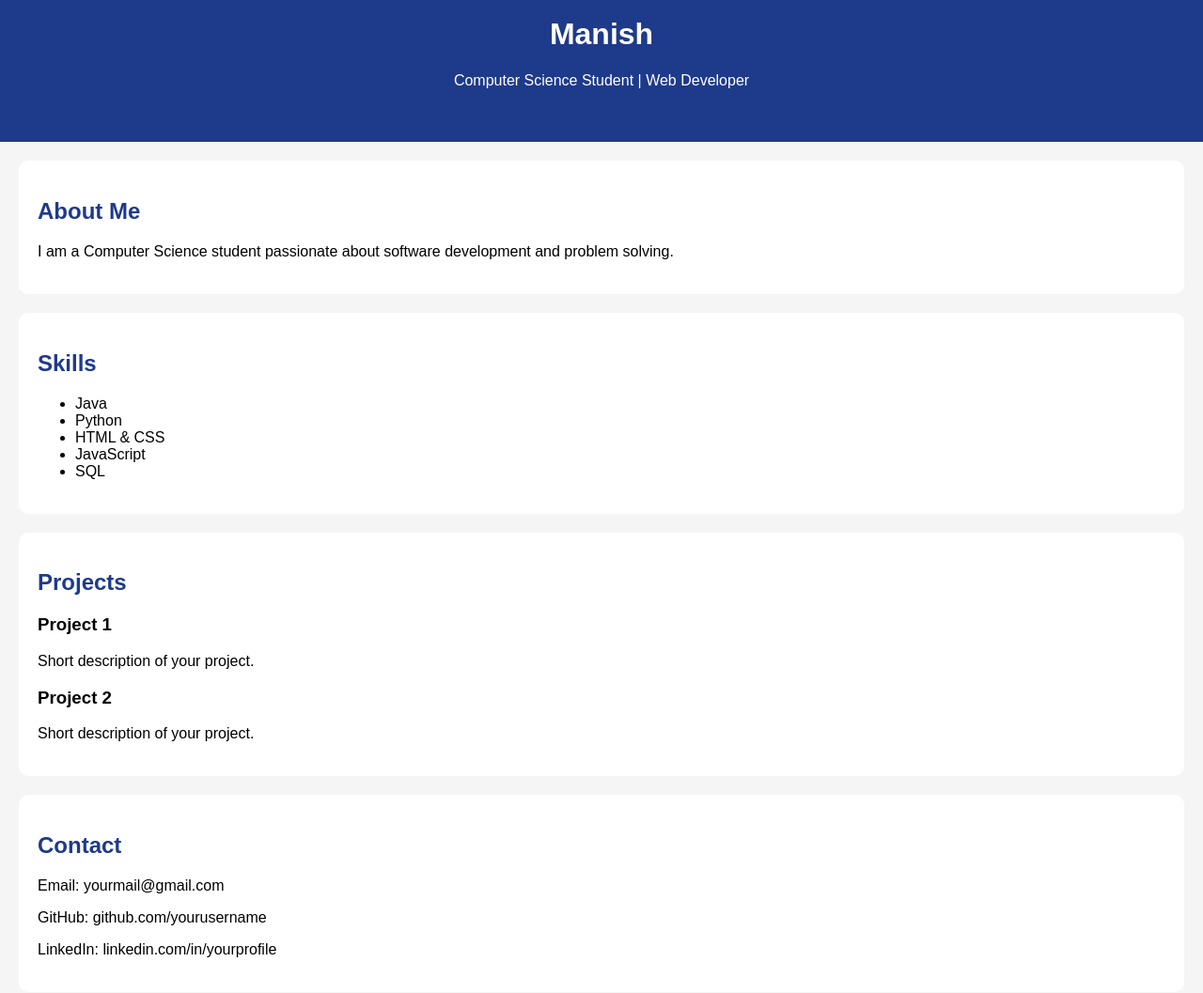
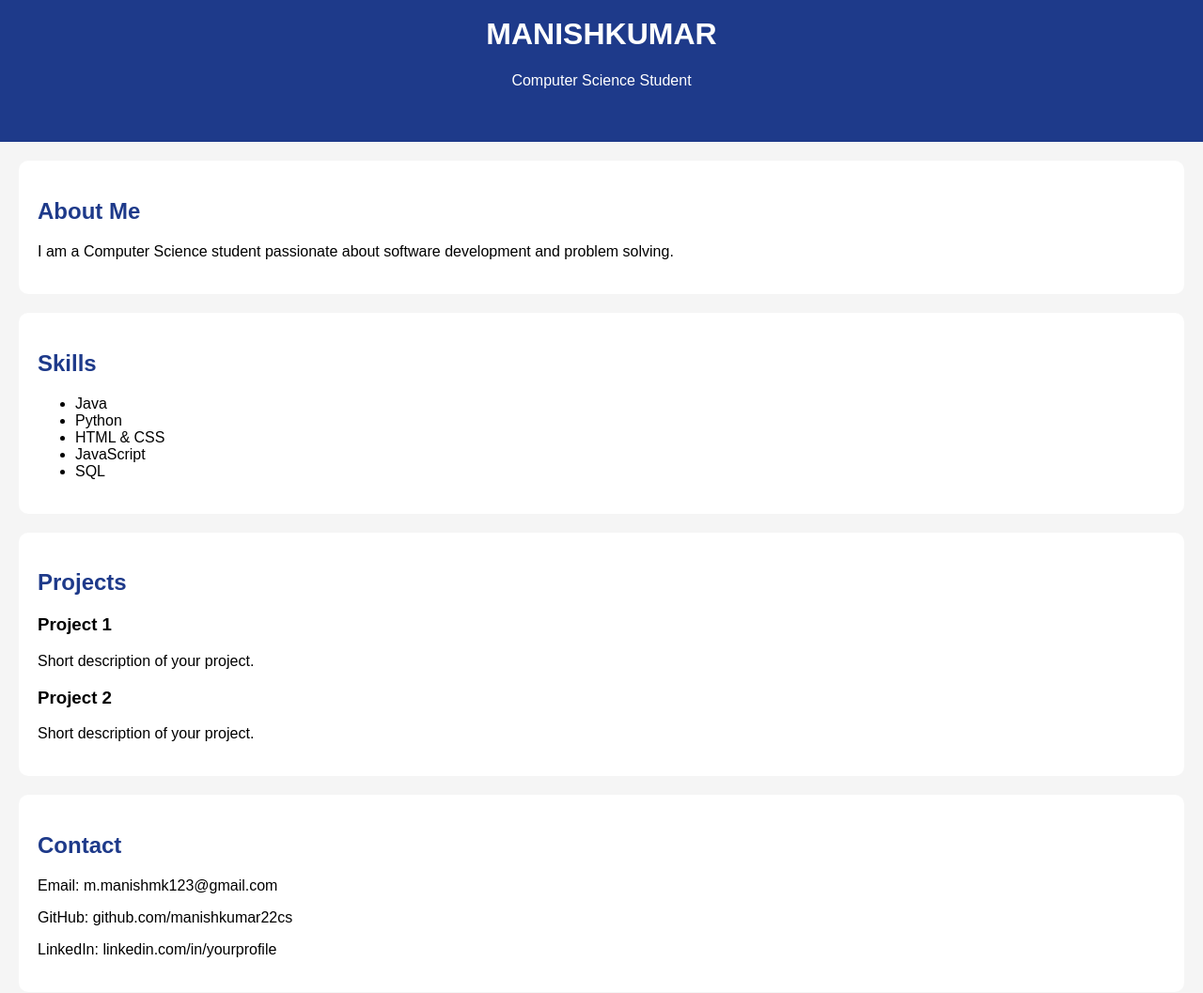
Before and after one commit to manishkumar22cs/manish21github.io, a plain HTML site: page index.html in a window 1280 px wide. Shown: the part 61-1118 px from the top of the page at 94% size. Drawn offline with Linux system fonts and the light colour scheme.

Commit message:
index.html

```diff
--- a/index.html
+++ b/index.html
@@ -8,8 +8,8 @@
 
     <header>
         <img src="profile.jpg" alt="Profile Photo" class="profile">
-        <h1>Manish</h1>
-        <p>Computer Science Student | Web Developer</p>
+        <h1>MANISHKUMAR</h1>
+        <p>Computer Science Student</p>
     </header>
 
     <section>
@@ -43,8 +43,8 @@
 
     <section>
         <h2>Contact</h2>
-        <p>Email: yourmail@gmail.com</p>
-        <p>GitHub: github.com/yourusername</p>
+        <p>Email: m.manishmk123@gmail.com</p>
+        <p>GitHub: github.com/manishkumar22cs</p>
         <p>LinkedIn: linkedin.com/in/yourprofile</p>
     </section>
 
```
